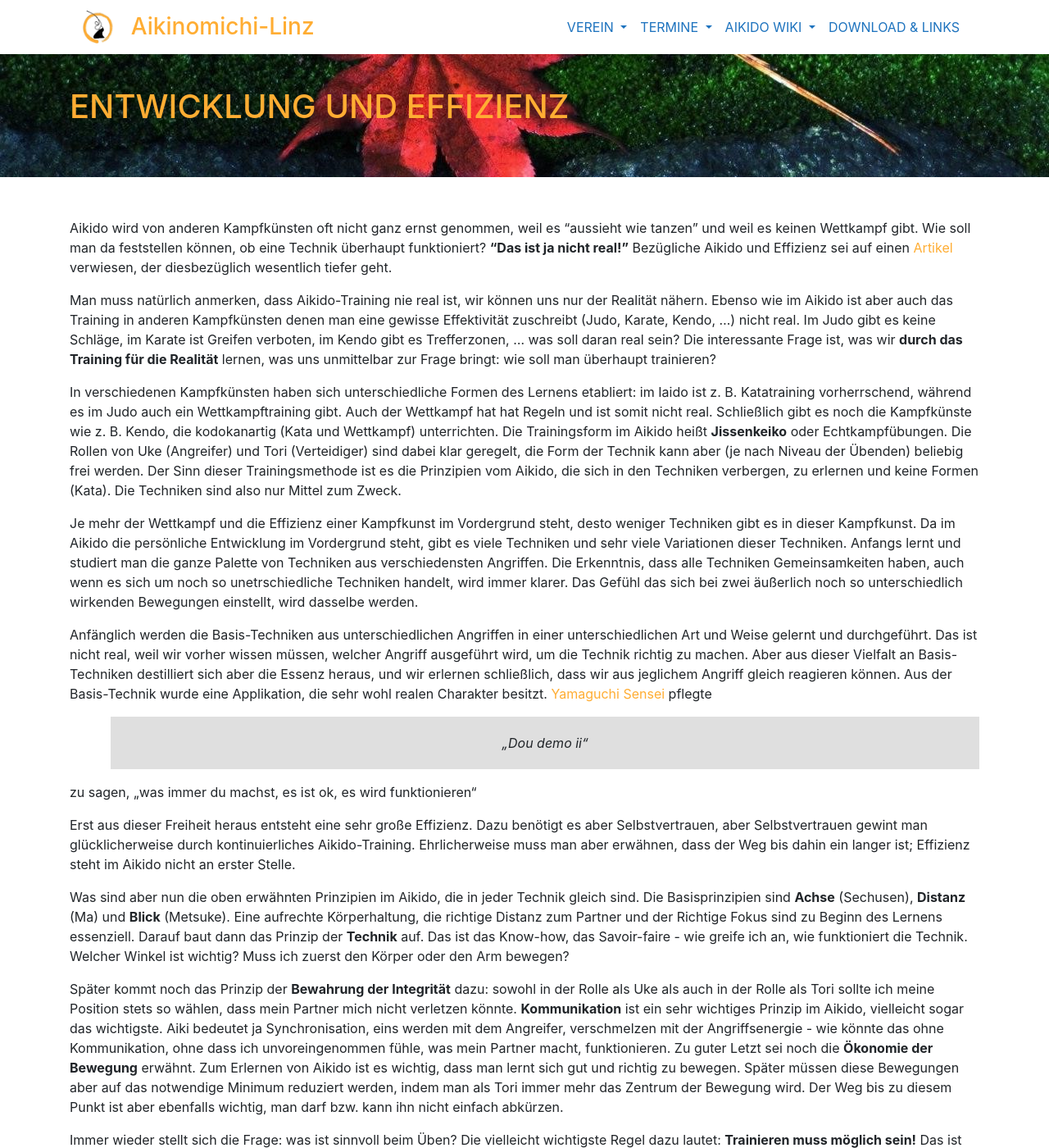
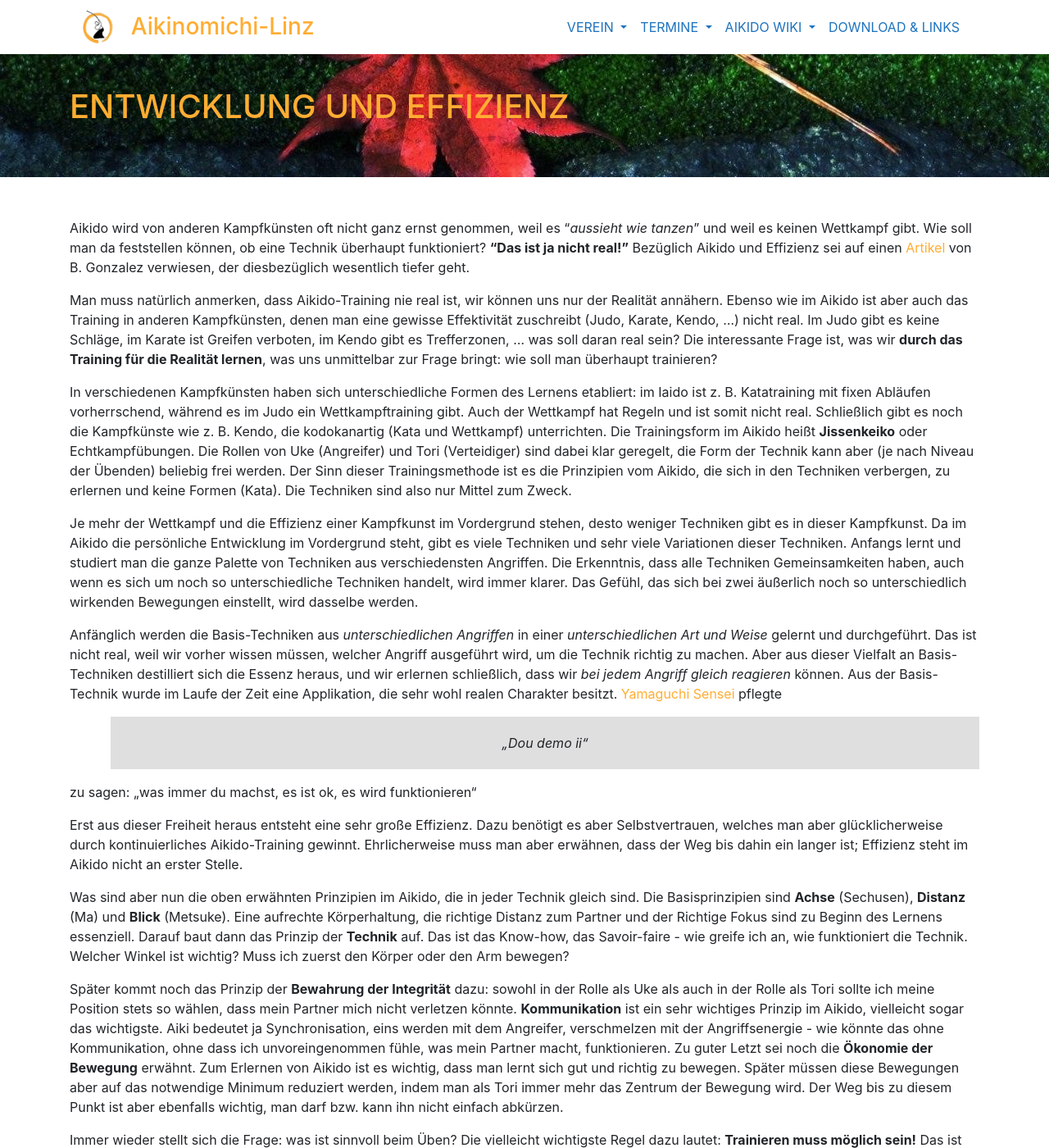
Before and after one commit to TWachs/aikinomichi-linz, a Jekyll site: the page built from entwicklungUndEffizienz.md, in a window 1280 px wide and 1400 px high. Shown: the whole window at 82% size. Built offline with Jekyll 4.4.1, drawn with Linux system fonts in a browser that asks for light colours; nearby versions of some CDN libraries.

Commit message:
Update entwicklungUndEffizienz.md
Proofreading

```diff
--- a/entwicklungUndEffizienz.md
+++ b/entwicklungUndEffizienz.md
@@ -6,20 +6,20 @@ title: Entwicklung und Effizienz
 
 <div class="container block" markdown="1">
 
-Aikido wird von anderen Kampfkünsten oft nicht ganz ernst genommen, weil es "aussieht wie tanzen" und weil es keinen Wettkampf gibt. Wie soll man da feststellen können, ob eine Technik überhaupt funktioniert? **"Das ist ja nicht real!"** Bezügliche Aikido und Effizienz sei auf einen [Artikel](http://aikido-brunogonzalez.com/Online/Article/Effectiveness.pdf){:target="_blank"} verwiesen, der diesbezüglich wesentlich tiefer geht.
+Aikido wird von anderen Kampfkünsten oft nicht ganz ernst genommen, weil es "_aussieht wie tanzen_" und weil es keinen Wettkampf gibt. Wie soll man da feststellen können, ob eine Technik überhaupt funktioniert? **"Das ist ja nicht real!"** Bezüglich Aikido und Effizienz sei auf einen [Artikel](http://aikido-brunogonzalez.com/Online/Article/Effectiveness.pdf){:target="_blank"} von B. Gonzalez verwiesen, der diesbezüglich wesentlich tiefer geht.
 
-Man muss natürlich anmerken, dass Aikido-Training nie real ist, wir können uns nur der Realität nähern. Ebenso wie im Aikido ist aber auch das Training in anderen Kampfkünsten denen man eine gewisse Effektivität zuschreibt (Judo, Karate, Kendo, …) nicht real. Im Judo gibt es keine Schläge, im Karate ist Greifen verboten, im Kendo gibt es Trefferzonen, ... was soll daran real sein? Die interessante Frage ist, was wir **durch das Training für die Realität** lernen, was uns unmittelbar zur Frage bringt: wie soll man überhaupt trainieren?
+Man muss natürlich anmerken, dass Aikido-Training nie real ist, wir können uns nur der Realität annähern. Ebenso wie im Aikido ist aber auch das Training in anderen Kampfkünsten, denen man eine gewisse Effektivität zuschreibt (Judo, Karate, Kendo, …) nicht real. Im Judo gibt es keine Schläge, im Karate ist Greifen verboten, im Kendo gibt es Trefferzonen, ... was soll daran real sein? Die interessante Frage ist, was wir **durch das Training für die Realität lernen**, was uns unmittelbar zur Frage bringt: wie soll man überhaupt trainieren?
 
-In verschiedenen Kampfkünsten haben sich unterschiedliche Formen des Lernens etabliert: im Iaido ist z. B. Katatraining vorherrschend, während es im Judo auch ein Wettkampftraining gibt. Auch der Wettkampf hat hat Regeln und ist somit nicht real. Schließlich gibt es noch die Kampfkünste wie z. B. Kendo, die kodokanartig (Kata und Wettkampf) unterrichten. Die Trainingsform im Aikido heißt **Jissenkeiko** oder Echtkampfübungen. Die Rollen von Uke (Angreifer) und Tori (Verteidiger) sind dabei klar geregelt, die Form der Technik kann aber (je nach Niveau der Übenden) beliebig frei werden. Der Sinn dieser Trainingsmethode ist es die Prinzipien vom Aikido, die sich in den Techniken verbergen, zu erlernen und keine Formen (Kata). Die Techniken sind also nur Mittel zum Zweck.
+In verschiedenen Kampfkünsten haben sich unterschiedliche Formen des Lernens etabliert: im Iaido ist z. B. Katatraining mit fixen Abläufen vorherrschend, während es im Judo ein Wettkampftraining gibt. Auch der Wettkampf hat Regeln und ist somit nicht real. Schließlich gibt es noch die Kampfkünste wie z. B. Kendo, die kodokanartig (Kata und Wettkampf) unterrichten. Die Trainingsform im Aikido heißt **Jissenkeiko** oder Echtkampfübungen. Die Rollen von Uke (Angreifer) und Tori (Verteidiger) sind dabei klar geregelt, die Form der Technik kann aber (je nach Niveau der Übenden) beliebig frei werden. Der Sinn dieser Trainingsmethode ist es die Prinzipien vom Aikido, die sich in den Techniken verbergen, zu erlernen und keine Formen (Kata). Die Techniken sind also nur Mittel zum Zweck.
 
-Je mehr der Wettkampf und die Effizienz einer Kampfkunst im Vordergrund steht, desto weniger Techniken gibt es in dieser Kampfkunst. Da im Aikido die persönliche Entwicklung im Vordergrund steht, gibt es viele Techniken und sehr viele Variationen dieser Techniken. Anfangs lernt und studiert man die ganze Palette von Techniken aus verschiedensten Angriffen. Die Erkenntnis, dass alle Techniken Gemeinsamkeiten haben, auch wenn es sich um noch so unetrschiedliche Techniken handelt, wird immer klarer. Das Gefühl das sich bei zwei äußerlich noch so unterschiedlich wirkenden Bewegungen einstellt, wird dasselbe werden.
+Je mehr der Wettkampf und die Effizienz einer Kampfkunst im Vordergrund stehen, desto weniger Techniken gibt es in dieser Kampfkunst. Da im Aikido die persönliche Entwicklung im Vordergrund steht, gibt es viele Techniken und sehr viele Variationen dieser Techniken. Anfangs lernt und studiert man die ganze Palette von Techniken aus verschiedensten Angriffen. Die Erkenntnis, dass alle Techniken Gemeinsamkeiten haben, auch wenn es sich um noch so unterschiedliche Techniken handelt, wird immer klarer. Das Gefühl, das sich bei zwei äußerlich noch so unterschiedlich wirkenden Bewegungen einstellt, wird dasselbe werden.
 
-Anfänglich werden die Basis-Techniken aus unterschiedlichen Angriffen in einer unterschiedlichen Art und Weise gelernt und durchgeführt. Das ist nicht real, weil wir vorher wissen müssen, welcher Angriff ausgeführt wird, um die Technik richtig zu machen. Aber aus dieser Vielfalt an Basis-Techniken destilliert sich aber die Essenz heraus, und wir erlernen schließlich, dass wir aus jeglichem Angriff gleich reagieren können. Aus der Basis-Technik wurde eine Applikation, die sehr wohl realen Charakter besitzt. [Yamaguchi Sensei](https://www.youtube.com/watch?v=EqQdOXD79k8){:target="_blank"} pflegte
+Anfänglich werden die Basis-Techniken aus _unterschiedlichen Angriffen_ in einer _unterschiedlichen Art und Weise_ gelernt und durchgeführt. Das ist nicht real, weil wir vorher wissen müssen, welcher Angriff ausgeführt wird, um die Technik richtig zu machen. Aber aus dieser Vielfalt an Basis-Techniken destilliert sich die Essenz heraus, und wir erlernen schließlich, dass wir _bei jedem Angriff gleich reagieren_ können. Aus der Basis-Technik wurde im Laufe der Zeit eine Applikation, die sehr wohl realen Charakter besitzt. [Yamaguchi Sensei](https://www.youtube.com/watch?v=EqQdOXD79k8){:target="_blank"} pflegte
 <blockquote><p style="text-align:center;">„Dou demo ii“</p></blockquote>
 
-zu sagen, „was immer du machst, es ist ok, es wird funktionieren“
+zu sagen: „was immer du machst, es ist ok, es wird funktionieren“
 
-Erst aus dieser Freiheit heraus entsteht eine sehr große Effizienz. Dazu benötigt es aber Selbstvertrauen, aber Selbstvertrauen gewint man glücklicherweise durch kontinuierliches Aikido-Training. Ehrlicherweise muss man aber erwähnen, dass der Weg bis dahin ein langer ist; Effizienz steht im Aikido nicht an erster Stelle.
+Erst aus dieser Freiheit heraus entsteht eine sehr große Effizienz. Dazu benötigt es aber Selbstvertrauen, welches man aber glücklicherweise durch kontinuierliches Aikido-Training gewinnt. Ehrlicherweise muss man aber erwähnen, dass der Weg bis dahin ein langer ist; Effizienz steht im Aikido nicht an erster Stelle.
 
 Was sind aber nun die oben erwähnten Prinzipien im Aikido, die in jeder Technik gleich sind. Die Basisprinzipien sind **Achse** (Sechusen), **Distanz** (Ma) und **Blick** (Metsuke). Eine aufrechte Körperhaltung, die richtige Distanz zum Partner und der Richtige Fokus sind zu Beginn des Lernens essenziell. Darauf baut dann das Prinzip der **Technik** auf. Das ist das Know-how, das Savoir-faire - wie greife ich an, wie funktioniert die Technik. Welcher Winkel ist wichtig? Muss ich zuerst den Körper oder den Arm bewegen?
 
```
